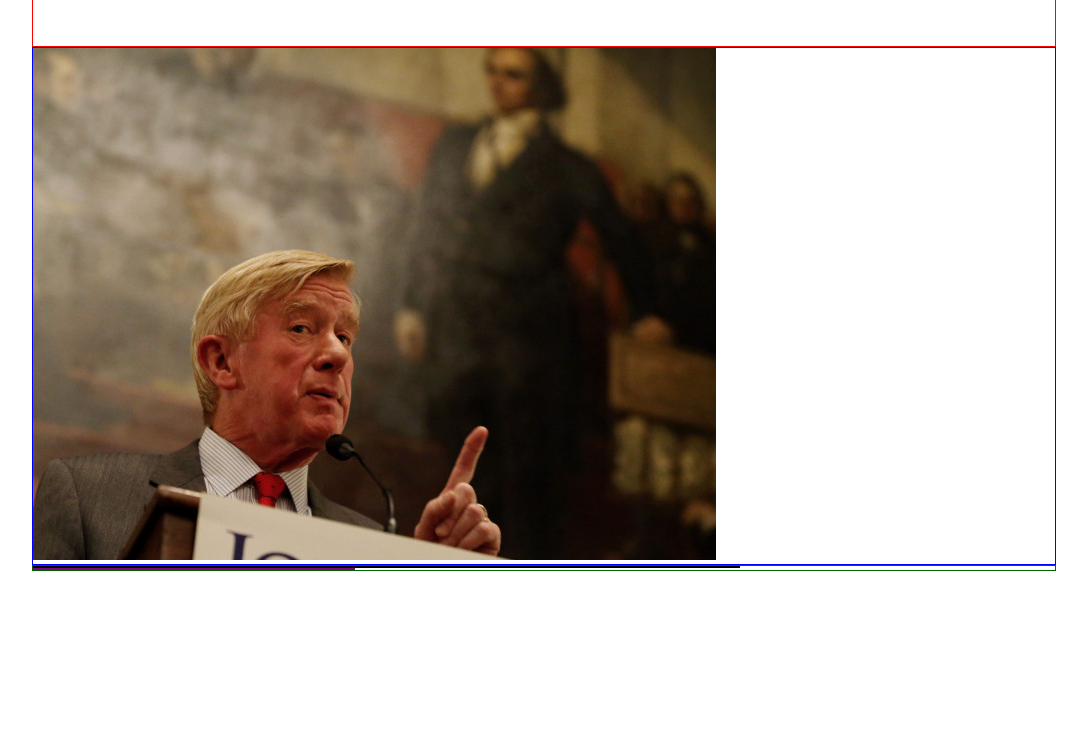
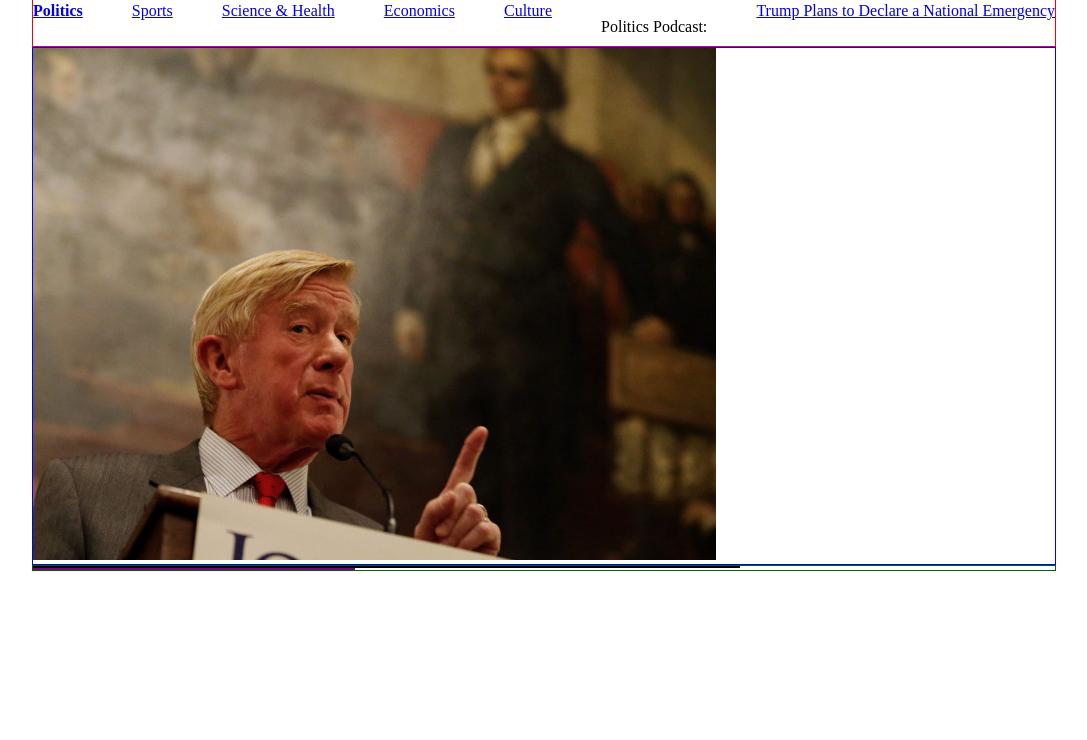
Before and after one commit to iancookwestgate/fivethirtyeight-clone, a plain HTML site: page index.html in a window 1280 px wide. Shown: the part 60-800 px from the top of the page, without its empty margins (96-1183 px from the left). Drawn offline with nearby package versions, Linux system fonts and the light colour scheme.

Commit message:
add basic elements and alignment to bottom navbar.

```diff
--- a/index.html
+++ b/index.html
@@ -18,6 +18,13 @@
       </div>
       <hr>
       <div class="nav-bottombar">
+        <a href="#"><strong>Politics</strong></a>
+        <a href="#">Sports</a>
+        <a href="#">Science & Health</a>
+        <a href="#">Economics</a>
+        <a href="#">Culture</a>
+        <p>Politics Podcast: </p>
+        <a href="#">Trump Plans to Declare a National Emergency</a>
       </div>
     </div>
     <div class="central-banner">
--- a/scss/input.scss
+++ b/scss/input.scss
@@ -7,8 +7,8 @@ html {
 .navbar {
   border: 1px solid red;
   height: 105px;
-  display: flex;
-  flex-direction: column;
+}
+
 .nav-topbar {
   display: flex;
   justify-content: space-between;
@@ -27,6 +27,14 @@ html {
     display: flex;
     align-items: center;
   }
+}
+
+.nav-bottombar {
+  display: flex;
+  flex-direction: row;
+  justify-content: space-between;
+  a {
+    decoration: none;
   }
 }
 
```
Also changed, not shown: css/output.css, 1 other file. Lines whose indentation alone changed are shown as unchanged.
